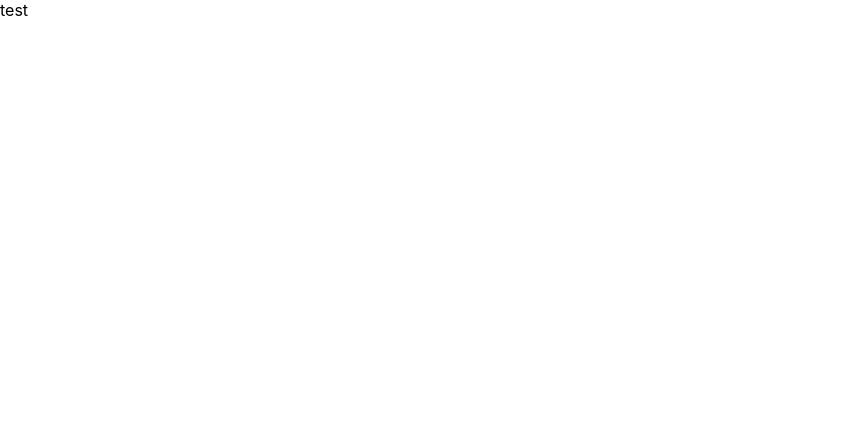
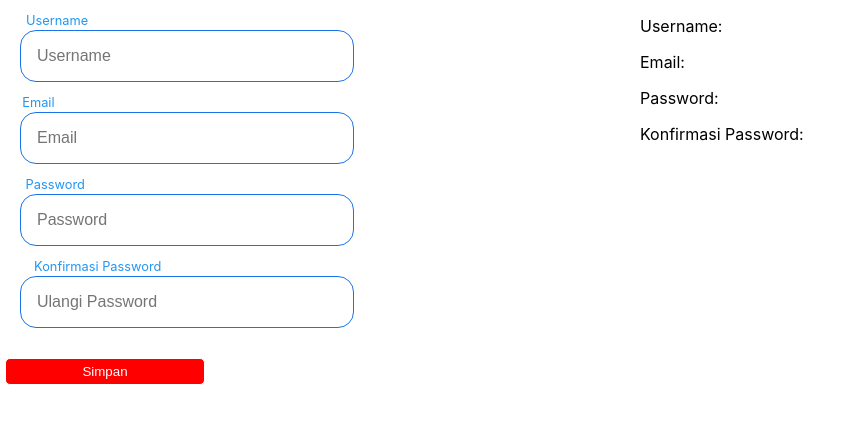
Before and after one commit to larsalfarabi/React-Abi, a React (Create React App) app: page / in a window 1280 px wide. Shown: the top 424 px of the page, without its empty margins (0-865 px from the left). Built offline with nearby package versions, Linux system fonts and the light colour scheme.

Commit message:
balajar handle change

```diff
--- a/src/App.js
+++ b/src/App.js
@@ -3,28 +3,82 @@
 import React from "react";
 import Layout from "./komponen/layout";
 import Button from "./komponen/button";
+import Input from "./komponen/input";
 import "./style/style.css";
 
-export default function App(){
+export default function App() {
+  const [values, setValues] = React.useState({
+    name: "",
+    email: "",
+    password: "",
+    confirmPassword: "",
+  });
 
-    let [name,setName]= React.useState('');
-    let [email,setEmail]= React.useState('');
-    let [password,setPassword]= React.useState('');
-    let [confirmPassword,setConfirmPassword]= React.useState('');
-    return(
-        <React.Fragment>
-            <form>test</form>
-        </React.Fragment>
-    )
+  const handleChange = (e) => {
+    e.preventDefault();
+    console.log("ok siap jalan");
+    setValues((values)=>{
+        return{
+            ...values,
+            [e.target.name]: e.target.value
+        }
+    })
+  };
+  return (
+    <React.Fragment>
+      <div style={{ display: "flex" }}>
+        <div style={{ width: "50%" }}>
+          <form>
+            <Input
+              name="name"
+              value={values.name}
+              label={"Username"}
+              placeholder={"Username"}
+              onChange={(event) => {
+                event.preventDefault();
+                console.log("ok jalan");
+                setValues((values) => {
+                  return {
+                    ...values,
+                    name: event.target.value,
+                  };
+                });
+              }}
+            />{" "}
+            <Input
+              name="email"
+              value={values.email}
+              label={"Email"}
+              placeholder={"Email"}
+              onChange={handleChange}
+            />{" "}
+            <Input
+              name="password"
+              value={values.password}
+              label={"Password"}
+              placeholder={"Password"}
+              onChange={handleChange}
+            />{" "}
+            <Input
+              name="confirmPassword"
+              value={values.confirmPassword}
+              label={"Konfirmasi Password"}
+              placeholder={"Ulangi Password"}
+              onChange={handleChange}
+            />{" "}
+            <Button title={"Simpan"} />{" "}
+          </form>{" "}
+        </div>
+        <div>
+          <p>Username: {values?.name}</p>
+          <p>Email: {values?.email}</p>
+          <p>Password: {values?.password}</p>
+          <p>Konfirmasi Password: {values?.confirmPassword} </p>
+        </div>
+      </div>
+    </React.Fragment>
+  );
 }
-
-
-
-
-
-
-
-
 
 // function App() {
 //   let [count, setCount] = React.useState(0);
--- /dev/null
+++ b/src/komponen/input.jsx
@@ -0,0 +1,11 @@
+import React from "react";
+
+export default function Input({ label, isError, textError, ...props }) {
+  return (
+    <div className="input">
+      <input {...props} className="input-text" id={label}></input>
+      <label htmlFor={label}>{label}</label>
+      {isError && <p className="error">{textError}</p>}
+    </div>
+  );
+}
--- a/src/style/style.css
+++ b/src/style/style.css
@@ -1,16 +1,59 @@
-.layout{
-    background-color: #FFF5DB;
+.layout {
+  background-color: #fff5db;
   padding: 10px;
   border-radius: 5px;
   margin: 10px;
 }
-.button{
+.button {
   /* background-color: red; */
   color: white;
   padding: 5px 10px;
-    border: 1px solid ;
+  border: 1px solid;
   cursor: pointer;
   border-radius: 5px;
   width: 200px;
   margin: 0px 5px;
 }
+input{
+  width: 50% !important;
+}
+.input {
+  display: flex;
+  flex-direction: column;
+  margin: 30px 20px;
+}
+.input:focus,
+input:valid {
+  outline: none;
+  border: 1.5px solid #1a73e8;
+}
+
+.input:focus ~ label,
+input:valid ~ label {
+  transform: translateY(-100%) scale(0.8);
+  padding: 0 0.2em;
+  color: #2196f3;
+}
+label {
+    position: absolute;
+    left: 15px;
+    color: #e8e8e8;
+    transform: translateY(1rem);
+    transition: 150ms cubic-bezier(0.4,0,0.2,1);
+}
+.input-text {
+  border: solid 1.5px #9e9e9e;
+  border-radius: 1rem;
+  background: none;
+  padding: 1rem;
+  font-size: 1rem;
+  color: black;
+  transition: border 150ms cubic-bezier(0.4, 0, 0.2, 1);
+  width: 20%;
+}
+.error {
+  color: red;
+  font-style: italic;
+  font-size: 13px;
+  font-weight: 700;
+}
```
Lines whose indentation alone changed are shown as unchanged.
